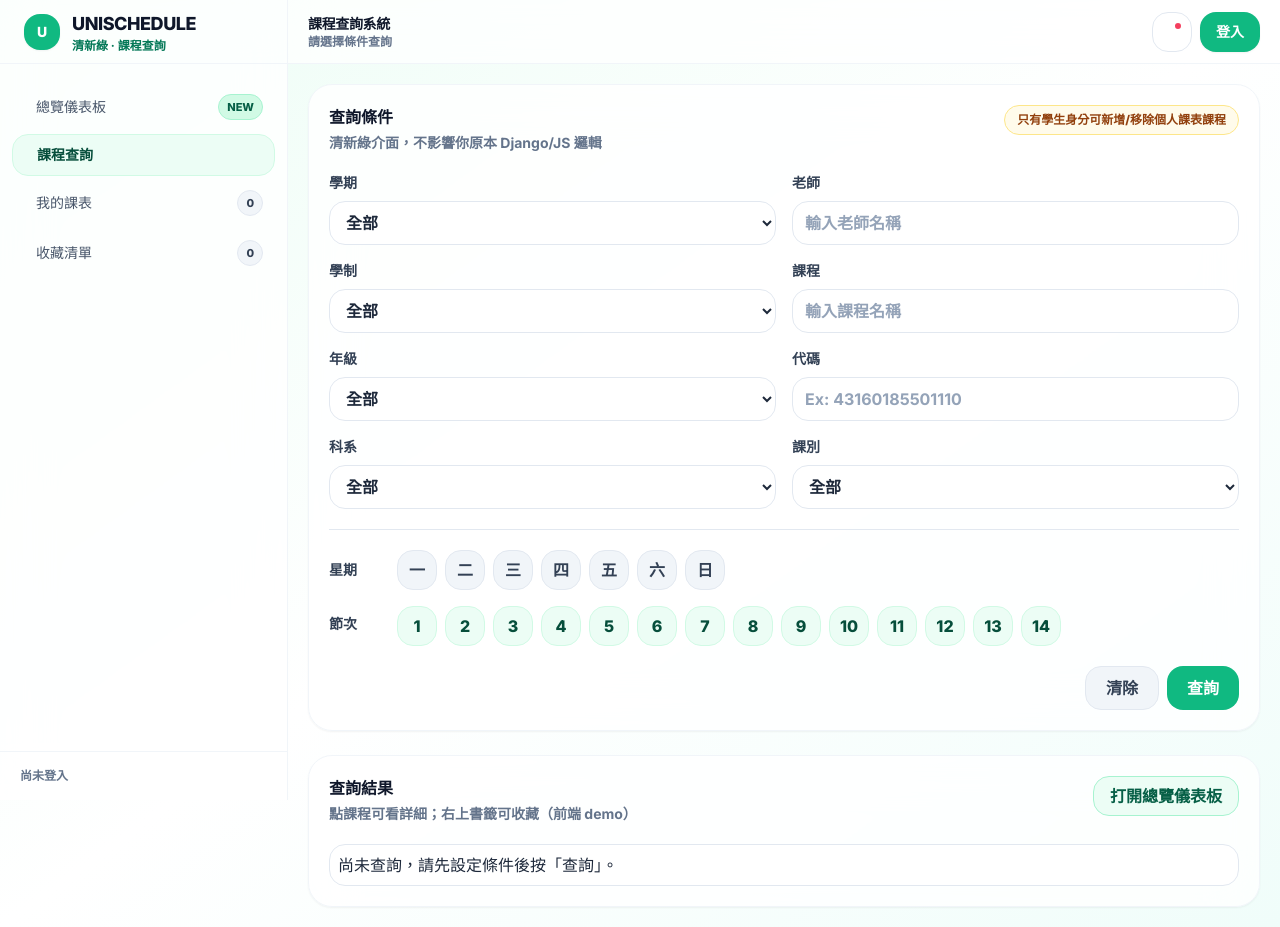
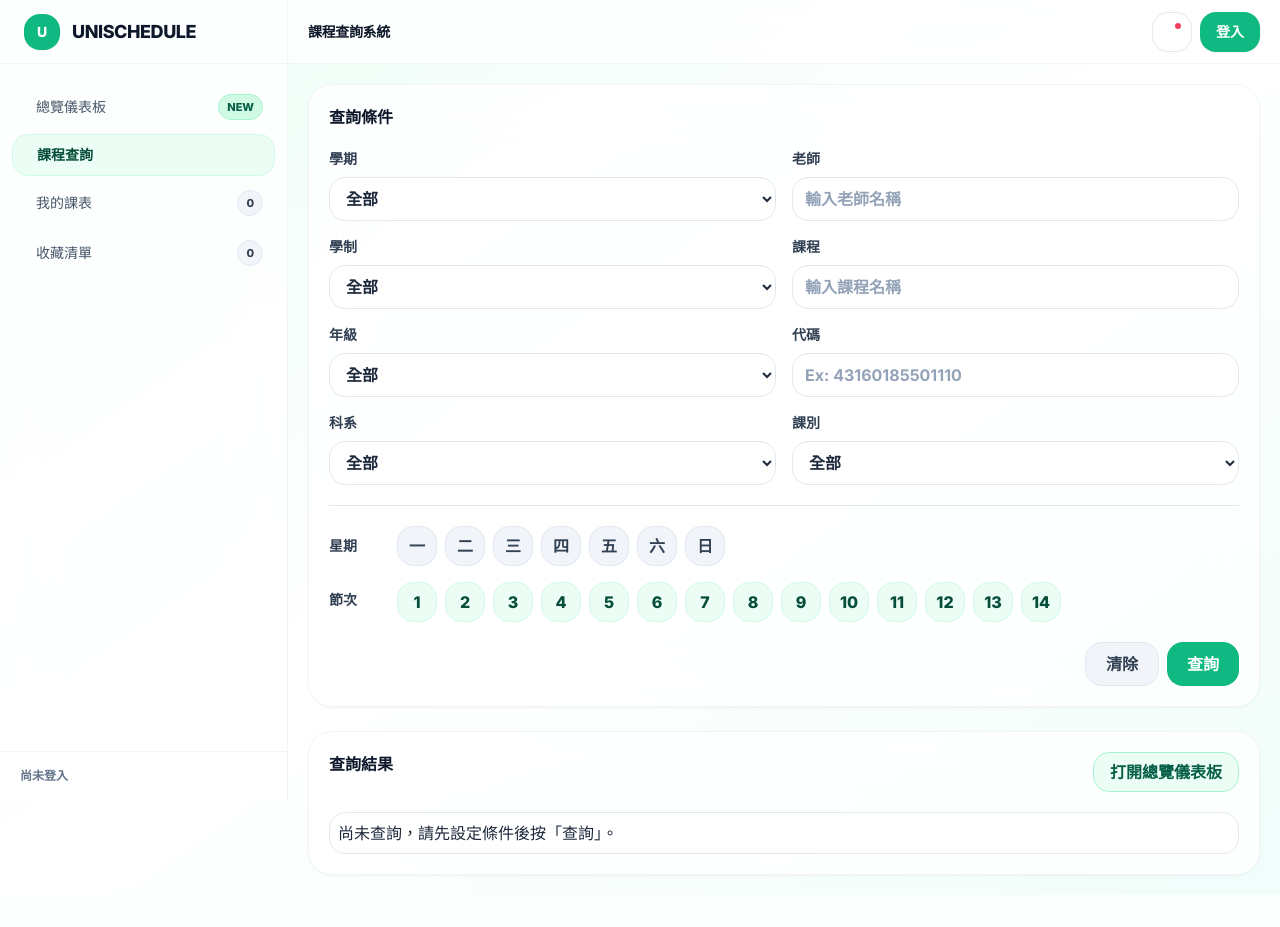
Before and after one commit to benbenaod/django-project, a Django app: page / in a window 1280 px wide. After the commit the page ends 877 px from the top, so only its background shows below. Run offline with Django 5.2, Linux system fonts and the light colour scheme; data comes from the database, SQL or seed files in the repository; data that the repository does not hold is empty; some libraries are stand-ins or nearby versions.

Commit message:
Update course_query.html

```diff
--- a/main/templates/main/course_query.html
+++ b/main/templates/main/course_query.html
@@ -763,7 +763,7 @@
       const resultCount = document.querySelectorAll(".course-clickable").length;
 
       // 目前模式：依 admin_mode / role_name
-      const modeText = "{% if admin_mode %}管理員{% else %}{% if role_name == '學生' %}學生（可加入個人課表）{% else %}一般（不可加入個人課表）{% endif %}{% endif %}";
+      const modeText = "{% if admin_mode %}管理員{% else %}{% if role_name == '學生' %}學生（可加入個人課表）{% else %}一般{% endif %}{% endif %}";
 
       const elMy = document.getElementById("dash_my_count");
       const elRes = document.getElementById("dash_result_count");
@@ -828,7 +828,6 @@
         </div>
         <div class="leading-tight">
           <div class="font-extrabold tracking-tight text-lg">UNISCHEDULE</div>
-          <div class="text-xs text-emerald-700 font-bold">清新綠 · 課程查詢</div>
         </div>
       </div>
     </div>
@@ -883,8 +882,6 @@
         <div>
           <div class="text-sm font-extrabold text-slate-900 tracking-tight">課程查詢系統</div>
           <div class="text-xs text-slate-500 font-bold">
-            {% if semester %}學期：{{ semester }}{% else %}請選擇條件查詢{% endif %}
-            {% if admin_mode %} · 管理員模式{% else %}{% if role_name %} · {{ role_name }}{% endif %}{% endif %}
           </div>
         </div>
       </div>
@@ -938,14 +935,10 @@
         <div class="flex items-start justify-between gap-4">
           <div>
             <div class="text-base font-extrabold text-slate-900">查詢條件</div>
-            <div class="text-sm text-slate-500 font-bold mt-1">清新綠介面，不影響你原本 Django/JS 邏輯</div>
           </div>
 
           {% if not admin_mode %}
             {% if role_name != "學生" %}
-              <div class="text-xs font-extrabold px-3 py-1.5 rounded-full bg-amber-50 text-amber-800 border border-amber-200">
-                只有學生身分可新增/移除個人課表課程
-              </div>
             {% endif %}
           {% endif %}
         </div>
@@ -1134,7 +1127,6 @@
         <div class="flex items-start justify-between gap-4">
           <div>
             <div class="text-base font-extrabold text-slate-900">查詢結果</div>
-            <div class="text-sm text-slate-500 font-bold mt-1">點課程可看詳細；右上書籤可收藏（前端 demo）</div>
           </div>
 
           <button type="button" class="h-10 px-4 rounded-2xl bg-emerald-50 text-emerald-800 border border-emerald-200 font-extrabold hover:bg-emerald-100 transition"
@@ -1146,7 +1138,6 @@
         <div class="mt-5">
           {% if admin_mode %}
             {% if not semester or not request.GET.submitted %}
-              <div class="text-sm font-bold text-slate-500">請選擇學期後按「檢視課程」。</div>
             {% else %}
               <div class="text-sm font-extrabold text-slate-900 mb-3">授課教師：連中岳（課程列表）</div>
 
@@ -1244,7 +1235,6 @@
       <div class="p-5 border-b border-slate-100 flex items-center justify-between">
         <div>
           <div class="text-lg font-extrabold text-slate-900">總覽儀表板</div>
-          <div class="text-sm text-slate-500 font-bold mt-1">小工具：統計 / 快捷操作（避免被遮擋已處理）</div>
         </div>
         <button type="button" class="w-10 h-10 rounded-2xl bg-emerald-50 border border-emerald-100 hover:bg-emerald-100 transition inline-flex items-center justify-center"
                 onclick="closeDashboardModal()">
@@ -1257,19 +1247,16 @@
           <div class="rounded-3xl border border-emerald-100 bg-emerald-50 p-4">
             <div class="text-sm font-extrabold text-emerald-900">我的課表已加入</div>
             <div class="mt-2 text-4xl font-black text-slate-900" id="dash_my_count">0</div>
-            <div class="mt-1 text-xs font-bold text-emerald-800">以 MY_COURSE_IDS 計算</div>
           </div>
 
           <div class="rounded-3xl border border-emerald-100 bg-white p-4">
             <div class="text-sm font-extrabold text-emerald-900">本次查詢結果課程數</div>
             <div class="mt-2 text-4xl font-black text-slate-900" id="dash_result_count">0</div>
-            <div class="mt-1 text-xs font-bold text-slate-500">以 .course-clickable 數量計算</div>
           </div>
 
           <div class="rounded-3xl border border-emerald-100 bg-white p-4">
             <div class="text-sm font-extrabold text-emerald-900">目前模式</div>
             <div class="mt-3 text-lg font-black text-slate-900" id="dash_mode">-</div>
-            <div class="mt-1 text-xs font-bold text-slate-500">依 admin_mode / role 判斷</div>
           </div>
         </div>
 
@@ -1312,7 +1299,6 @@
       <div class="p-5 border-b border-slate-100 flex items-center justify-between">
         <div>
           <div class="text-lg font-extrabold text-slate-900">收藏清單</div>
-          <div class="text-sm text-slate-500 font-bold mt-1">純前端 demo：點書籤收藏 → 顯示課程名稱 / 教授 / 時間</div>
         </div>
         <button type="button" class="w-10 h-10 rounded-2xl bg-emerald-50 border border-emerald-100 hover:bg-emerald-100 transition inline-flex items-center justify-center"
                 onclick="closeFavoritesModal()">
@@ -1347,7 +1333,6 @@
       <div class="p-5 border-b border-slate-100 flex items-center justify-between">
         <div>
           <div class="text-lg font-extrabold text-slate-900">通知</div>
-          <div class="text-sm text-slate-500 font-bold mt-1">示範內容（你說小鈴鐺要有東西）</div>
         </div>
         <button type="button" class="w-10 h-10 rounded-2xl bg-emerald-50 border border-emerald-100 hover:bg-emerald-100 transition inline-flex items-center justify-center"
                 onclick="closeNotificationModal()">
@@ -1358,15 +1343,15 @@
       <div class="p-5 space-y-3">
         <div class="rounded-3xl border border-emerald-100 bg-emerald-50 p-4">
           <div class="font-extrabold text-emerald-900">📌 系統提醒</div>
-          <div class="mt-1 text-sm font-bold text-slate-700">點擊課程可查看詳細資訊與教室位置。</div>
+          <div class="mt-1 text-sm font-bold text-slate-700">點擊課程可查看詳細資訊與教室位置</div>
         </div>
         <div class="rounded-3xl border border-slate-200 bg-white p-4">
           <div class="font-extrabold text-slate-900">⭐ 收藏功能 Demo</div>
-          <div class="mt-1 text-sm font-bold text-slate-700">在課程右上角點書籤可加入收藏，至「收藏清單」查看。</div>
+          <div class="mt-1 text-sm font-bold text-slate-700">在課程右上角點書籤可加入收藏，至「收藏清單」查看</div>
         </div>
         <div class="rounded-3xl border border-slate-200 bg-white p-4">
           <div class="font-extrabold text-slate-900">✅ 個人課表</div>
-          <div class="mt-1 text-sm font-bold text-slate-700">學生可新增/移除課程（保留你原本的後端邏輯）。</div>
+          <div class="mt-1 text-sm font-bold text-slate-700">學生可新增/移除課程</div>
         </div>
 
         <div class="mt-5 flex justify-end">
@@ -1519,7 +1504,6 @@
       <div class="p-5 border-b border-slate-100 flex items-center justify-between">
         <div>
           <div class="text-lg font-extrabold text-slate-900">登入系統</div>
-          <div class="text-sm text-slate-500 font-bold mt-1">輸入帳號密碼</div>
         </div>
         <button type="button" class="w-10 h-10 rounded-2xl bg-slate-100 border border-slate-200 hover:bg-slate-200 transition inline-flex items-center justify-center"
                 onclick="closeLogin()">
@@ -1637,7 +1621,6 @@
       <div class="p-5 border-b border-slate-100 flex items-center justify-between">
         <div>
           <div class="text-lg font-extrabold text-slate-900">個人課表</div>
-          <div class="text-sm text-slate-500 font-bold mt-1">可新增/移除課程（保留後端邏輯）</div>
         </div>
         <button type="button" class="w-10 h-10 rounded-2xl bg-emerald-50 border border-emerald-100 hover:bg-emerald-100 transition inline-flex items-center justify-center"
                 onclick="closePersonalScheduleModal()">
```
